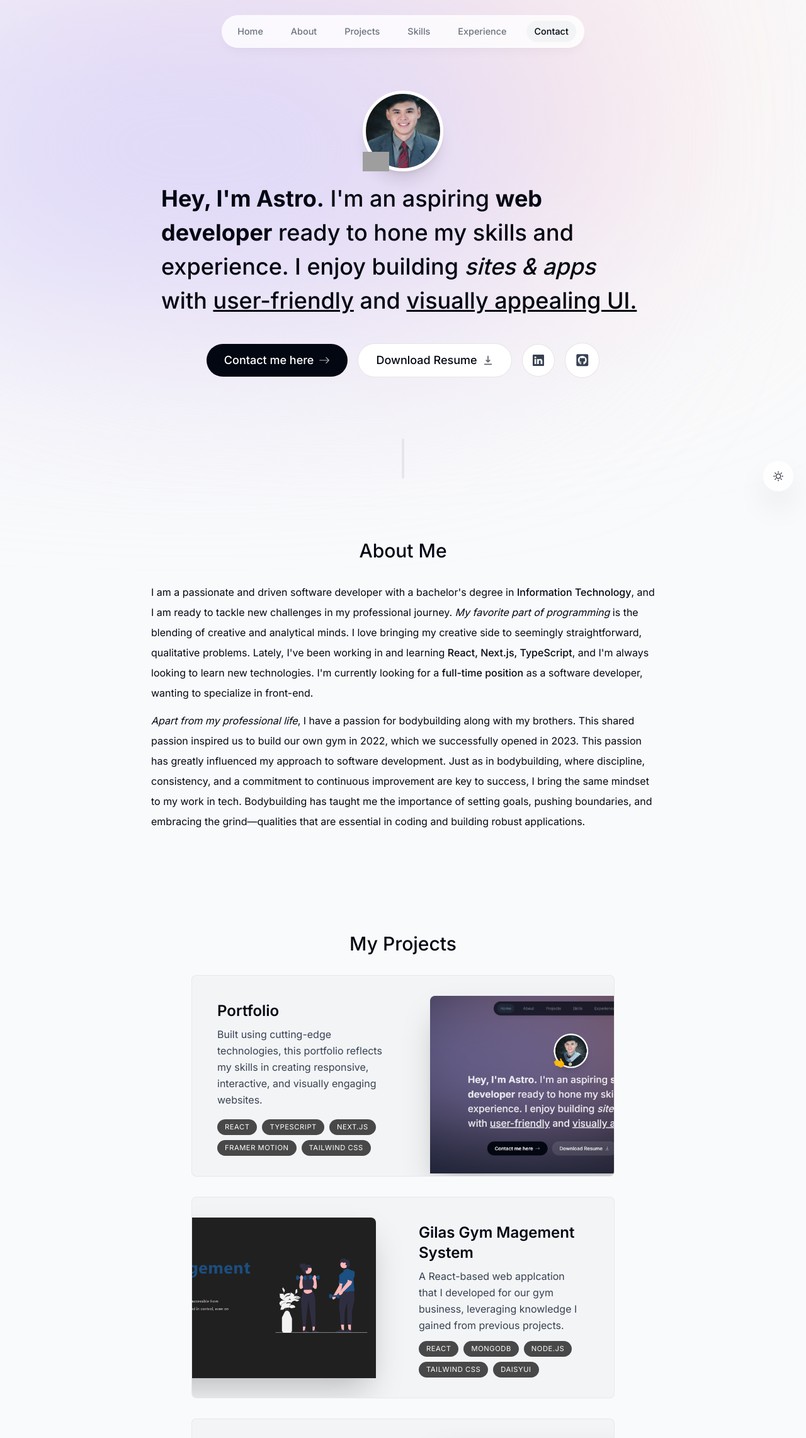
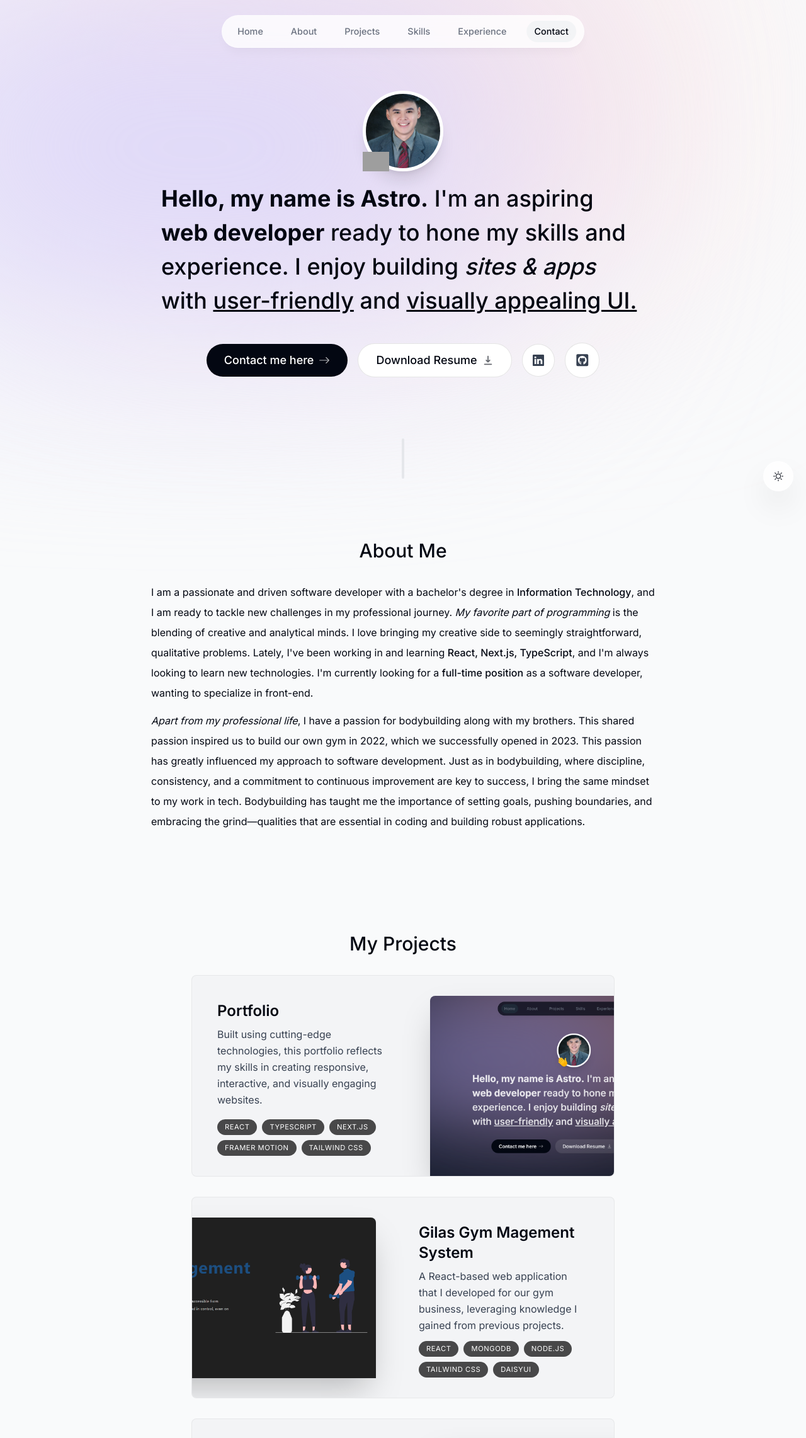
Before and after one commit to shepherd-astro-flexer/nextjs-portfolio-website, a Next.js app: page / in a window 1280 px wide. Shown: the top 2283 px of the page at 63% size. Built offline with nearby package versions, Linux system fonts and the light colour scheme; grey boxes are pictures that could not be loaded.

Commit message:
Update intro and image

```diff
--- a/components/intro.tsx
+++ b/components/intro.tsx
@@ -66,9 +66,9 @@ export default function Intro() {
         initial={{ opacity: 0, y: 100 }}
         animate={{ opacity: 1, y: 0 }}
       >
-        <span className="font-bold">Hey, I'm Astro.</span> I'm an aspiring{" "}
-        <span className="font-bold">web developer</span> ready to hone my skills
-        and experience. I enjoy building{" "}
+        <span className="font-bold">Hello, my name is Astro.</span> I'm an
+        aspiring <span className="font-bold">web developer</span> ready to hone
+        my skills and experience. I enjoy building{" "}
         <span className="italic">sites & apps</span> with{" "}
         <span className="underline">user-friendly</span> and{" "}
         <span className="underline">visually appealing UI.</span>
--- a/lib/data.ts
+++ b/lib/data.ts
@@ -69,7 +69,7 @@ export const projectsData = [
   {
     title: "Gilas Gym Magement System",
     description:
-      "A React-based web applcation that I developed for our gym business, leveraging knowledge I gained from previous projects.",
+      "A React-based web application that I developed for our gym business, leveraging knowledge I gained from previous projects.",
     tags: ["React", "MongoDB", "Node.js", "Tailwind CSS", "DaisyUI"],
     imageUrl: gilasGym,
     hostUrl: "https://gilasgym.onrender.com/",
```
Also changed, not shown: public/portfolio.png.
